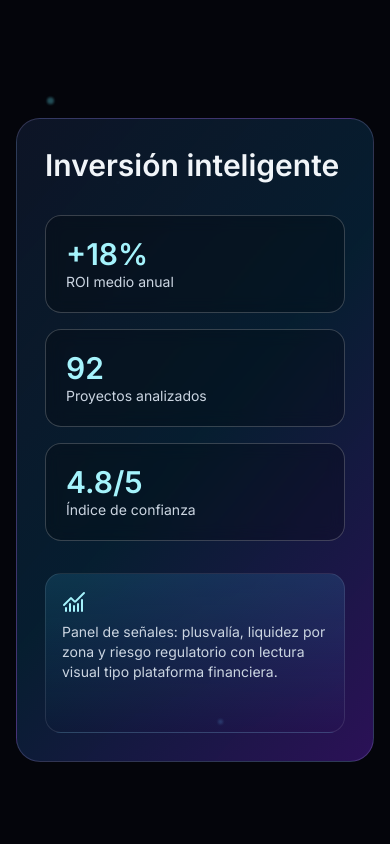
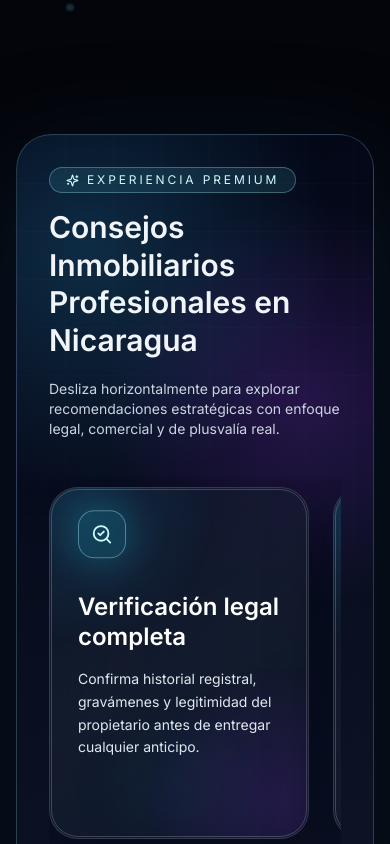
Before and after one commit to moneyfund/agente-norvingarcia, a React (Vite) app: page /educacion in a window 390 px wide. Shown: the part 2620-3464 px from the top of the page. Built offline with nearby package versions, Linux system fonts and the light colour scheme; no server answers.

Commit message:
Rediseña sección Inversión Inteligente con slider premium inmobiliario

```diff
--- a/src/pages/EducationPage.jsx
+++ b/src/pages/EducationPage.jsx
@@ -1,6 +1,6 @@
-import { useMemo, useState } from 'react';
+import { useMemo, useRef, useState } from 'react';
 import { motion } from 'framer-motion';
-import { ArrowRight, BookOpen, ChartNoAxesCombined, CircleCheckBig, FileBadge2, Gavel, Rocket, Sparkles } from 'lucide-react';
+import { ArrowRight, BookOpen, CircleCheckBig, Compass, FileBadge2, FileText, Gavel, Layers3, Map, Rocket, SearchCheck, Sparkles, TrendingUp } from 'lucide-react';
 
 const reveal = {
   hidden: { opacity: 0, y: 40 },
@@ -21,6 +21,18 @@ const particles = Array.from({ length: 26 }).map((_, i) => ({
 
 function EducationPage() {
   const [mouse, setMouse] = useState({ x: 50, y: 50 });
+  const adviceSliderRef = useRef(null);
+
+  const adviceCards = [
+    { title: 'Verificación legal completa', description: 'Confirma historial registral, gravámenes y legitimidad del propietario antes de entregar cualquier anticipo.', icon: SearchCheck },
+    { title: 'Evita errores al comprar terrenos', description: 'Valida topografía, uso de suelo, accesos y situación municipal para prevenir costos ocultos.', icon: Compass },
+    { title: 'Eleva el valor antes de vender', description: 'Aplica mejoras estratégicas de fachada, distribución e iluminación para aumentar percepción y precio.', icon: TrendingUp },
+    { title: 'Checklist antes de la compraventa', description: 'Revisa cláusulas, tiempos de entrega, penalizaciones y soporte legal previo a la firma definitiva.', icon: FileText },
+    { title: 'Acceso y servicios básicos', description: 'Evalúa agua, energía, drenaje, conectividad y vías de ingreso como factores críticos de plusvalía.', icon: Map },
+    { title: 'Detecta oportunidades reales', description: 'Cruza ubicación, crecimiento comercial y demanda para identificar propiedades con potencial sostenido.', icon: Layers3 },
+    { title: 'Posesión vs escritura', description: 'Diferencia tenencia informal de titularidad legal para proteger tu inversión a largo plazo.', icon: BookOpen },
+    { title: 'Invertir en zonas en expansión', description: 'Prioriza corredores con infraestructura proyectada y dinámica económica activa en Nicaragua.', icon: CircleCheckBig },
+  ];
 
   const radialStyle = useMemo(
     () => ({
@@ -28,6 +40,13 @@ function EducationPage() {
     }),
     [mouse],
   );
+
+  const handleAdviceWheel = (event) => {
+    if (!adviceSliderRef.current) return;
+    if (Math.abs(event.deltaY) <= Math.abs(event.deltaX)) return;
+    event.preventDefault();
+    adviceSliderRef.current.scrollBy({ left: event.deltaY, behavior: 'smooth' });
+  };
 
   return (
     <div
@@ -111,20 +130,53 @@ function EducationPage() {
         </div>
       </section>
 
-      <section className="relative z-10 mx-auto max-w-7xl px-4 py-20 sm:px-6">
-        <div className="rounded-3xl border border-violet-300/20 bg-[linear-gradient(130deg,rgba(15,23,42,0.88),rgba(8,47,73,0.6),rgba(91,33,182,0.45))] p-7 md:p-12">
-          <h2 className="text-3xl font-semibold md:text-5xl">Inversión inteligente</h2>
-          <div className="mt-8 grid gap-4 md:grid-cols-3">
-            {[['+18%', 'ROI medio anual'], ['92', 'Proyectos analizados'], ['4.8/5', 'Índice de confianza']].map(([value, label]) => (
-              <motion.div key={label} whileInView={{ scale: [0.95, 1], opacity: [0, 1] }} viewport={{ once: true }} transition={{ duration: 0.6 }} className="rounded-2xl border border-white/20 bg-black/25 p-5 backdrop-blur">
-                <p className="text-3xl font-semibold text-cyan-200">{value}</p>
-                <p className="text-sm text-slate-300">{label}</p>
-              </motion.div>
-            ))}
-          </div>
-          <div className="mt-8 h-40 rounded-2xl border border-white/10 bg-[linear-gradient(180deg,rgba(56,189,248,0.15),transparent)] p-4">
-            <ChartNoAxesCombined className="mb-2 text-cyan-200" />
-            <p className="text-sm text-slate-300">Panel de señales: plusvalía, liquidez por zona y riesgo regulatorio con lectura visual tipo plataforma financiera.</p>
+      <section className="relative z-10 py-24">
+        <div className="mx-auto max-w-[92rem] px-4 sm:px-6">
+          <div className="relative overflow-hidden rounded-[2.2rem] border border-cyan-200/20 bg-[radial-gradient(circle_at_20%_15%,rgba(56,189,248,0.2),transparent_35%),radial-gradient(circle_at_80%_35%,rgba(147,51,234,0.22),transparent_35%),linear-gradient(160deg,rgba(2,6,23,0.92),rgba(15,23,42,0.88))] p-8 shadow-[0_40px_120px_rgba(8,47,73,0.45)] backdrop-blur-3xl md:p-12">
+            <div className="pointer-events-none absolute inset-0 opacity-40 [mask-image:linear-gradient(to_bottom,black,transparent)]">
+              <div className="h-full w-full bg-[linear-gradient(to_right,rgba(148,163,184,0.08)_1px,transparent_1px),linear-gradient(to_bottom,rgba(148,163,184,0.08)_1px,transparent_1px)] bg-[size:48px_48px]" />
+            </div>
+            <motion.div initial={{ opacity: 0, y: 22 }} whileInView={{ opacity: 1, y: 0 }} viewport={{ once: true, amount: 0.25 }} transition={{ duration: 0.9 }} className="relative z-10">
+              <p className="inline-flex items-center gap-2 rounded-full border border-cyan-200/30 bg-cyan-300/10 px-4 py-1 text-xs uppercase tracking-[0.24em] text-cyan-100">
+                <Sparkles size={13} /> Experiencia Premium
+              </p>
+              <h2 className="mt-4 max-w-4xl text-3xl font-semibold leading-tight md:text-6xl">Consejos Inmobiliarios Profesionales en Nicaragua</h2>
+              <p className="mt-5 max-w-3xl text-sm text-slate-300 md:text-lg">
+                Desliza horizontalmente para explorar recomendaciones estratégicas con enfoque legal, comercial y de plusvalía real.
+              </p>
+            </motion.div>
+
+            <div
+              ref={adviceSliderRef}
+              onWheel={handleAdviceWheel}
+              className="advice-slider relative z-10 mt-10 flex snap-x snap-mandatory gap-6 overflow-x-auto pb-6 pt-2 [scrollbar-width:none] [&::-webkit-scrollbar]:hidden"
+            >
+              {adviceCards.map((card, index) => {
+                const Icon = card.icon;
+                return (
+                  <motion.article
+                    key={card.title}
+                    initial={{ opacity: 0, y: 46, filter: 'blur(10px)' }}
+                    whileInView={{ opacity: 1, y: 0, filter: 'blur(0px)' }}
+                    viewport={{ once: true, amount: 0.35 }}
+                    transition={{ duration: 0.85, delay: index * 0.05, ease: [0.22, 1, 0.36, 1] }}
+                    whileHover={{ y: -10, scale: 1.015 }}
+                    className="group relative min-h-[22rem] w-[89%] shrink-0 snap-center overflow-hidden rounded-[1.8rem] border border-white/15 bg-[linear-gradient(150deg,rgba(15,23,42,0.7),rgba(30,41,59,0.45),rgba(15,23,42,0.75))] p-7 shadow-[0_24px_60px_rgba(2,6,23,0.55)] backdrop-blur-2xl sm:w-[68%] lg:w-[44%] xl:w-[36%]"
+                  >
+                    <div className="pointer-events-none absolute inset-0 bg-[radial-gradient(300px_circle_at_10%_5%,rgba(56,189,248,0.18),transparent_48%),radial-gradient(280px_circle_at_90%_90%,rgba(147,51,234,0.2),transparent_50%)] opacity-80 transition duration-500 group-hover:opacity-100" />
+                    <div className="pointer-events-none absolute inset-[1px] rounded-[1.7rem] border border-white/20" />
+                    <motion.div animate={{ y: [0, -6, 0] }} transition={{ repeat: Infinity, duration: 6 + (index % 3), ease: 'easeInOut' }} className="relative">
+                      <span className="inline-flex rounded-2xl border border-cyan-200/40 bg-cyan-400/15 p-3 text-cyan-100 shadow-[0_0_40px_rgba(34,211,238,0.35)]">
+                        <Icon size={22} />
+                      </span>
+                    </motion.div>
+                    <h3 className="relative mt-7 text-2xl font-semibold leading-tight text-white md:text-3xl">{card.title}</h3>
+                    <p className="relative mt-4 text-sm leading-relaxed text-slate-200 md:text-base">{card.description}</p>
+                    <div className="pointer-events-none absolute bottom-5 left-7 right-7 h-16 rounded-full bg-[radial-gradient(circle,rgba(56,189,248,0.22),transparent_65%)] opacity-60 blur-2xl transition group-hover:opacity-100" />
+                  </motion.article>
+                );
+              })}
+            </div>
           </div>
         </div>
       </section>
```
